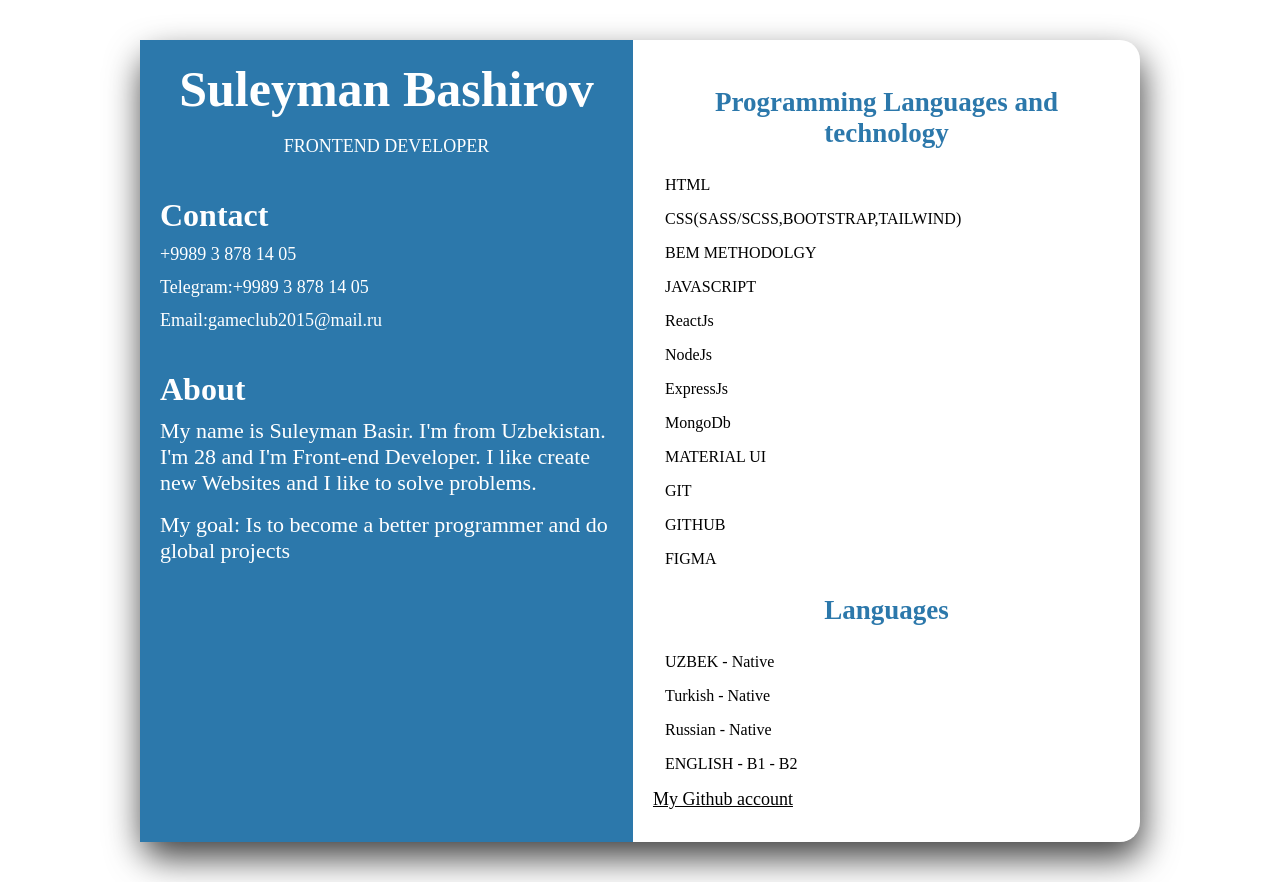
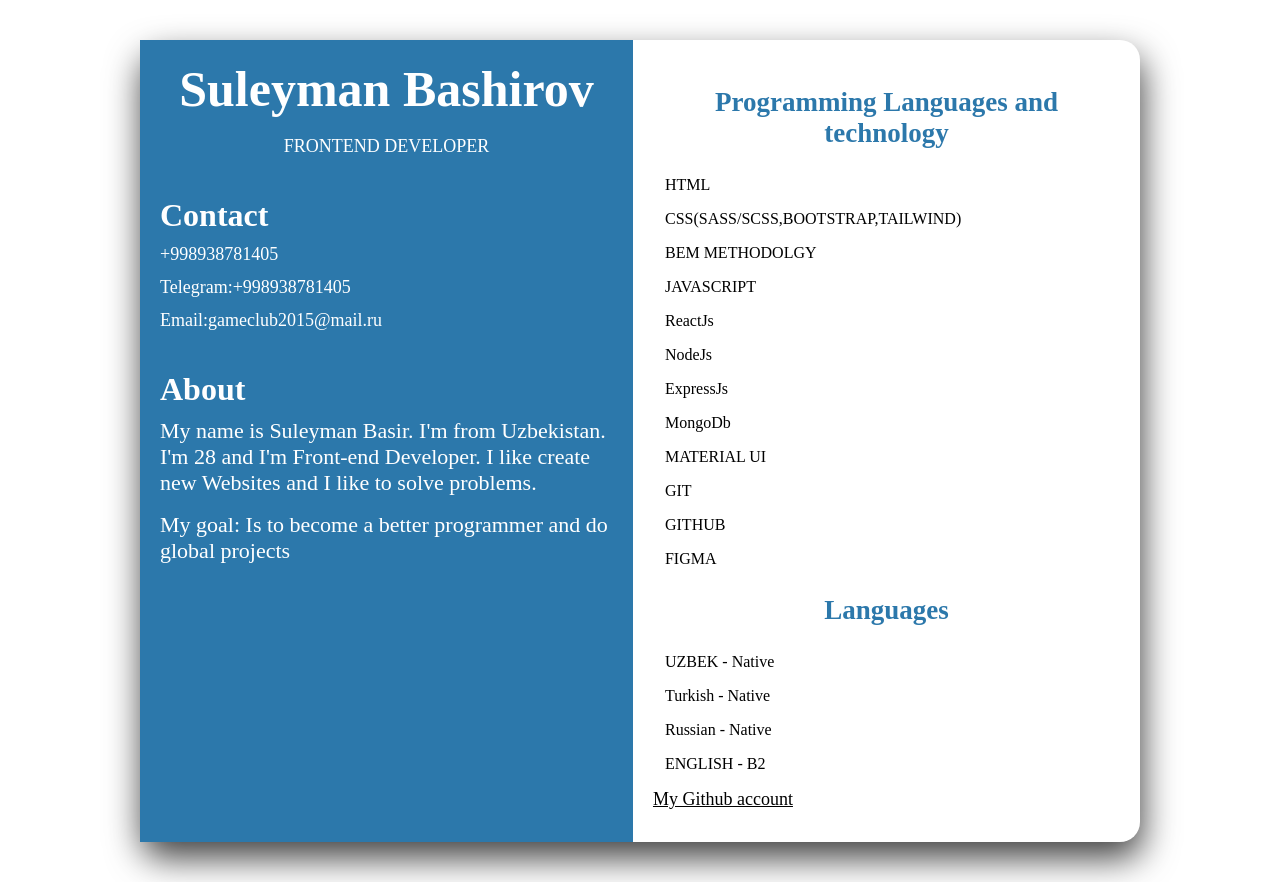
Before and after one commit to Pollux571/rsschool-cv, a plain HTML site: page index.html in a window 1280 px wide. Drawn offline with Linux system fonts and the light colour scheme.

Commit message:
updated html file

```diff
--- a/index.html
+++ b/index.html
@@ -2,10 +2,10 @@
 <html lang="en">
   <head>
     <meta charset="UTF-8" />
-    <meta http-equiv="X-UA-Compatible" content="IE=edge"/>
-    <meta name="viewport" content="width=device-width, initial-scale=1.0"/>
+    <meta http-equiv="X-UA-Compatible" content="IE=edge" />
+    <meta name="viewport" content="width=device-width, initial-scale=1.0" />
     <title>Document</title>
-    <link rel="stylesheet" href="./style.css"/>
+    <link rel="stylesheet" href="./style.css" />
   </head>
   <body>
     <div class="cv">
@@ -14,9 +14,9 @@
         <p class="cv-left__profession">FRONTEND DEVELOPER</p>
         <div class="contact">
           <h3 class="cv-left__title-contact">Contact</h3>
-          <a class="contact__link" href="tel:998938781405">+9989 3 878 14 05</a>
+          <a class="contact__link" href="tel:998938781405">+998938781405</a>
           <a class="contact__link" target="blank" href="https://t.me/Ummah5771">
-            Telegram:+9989 3 878 14 05
+            Telegram:+998938781405
           </a>
           <a class="contact__link" target="blank" href="gameclub2015@mail.ru">
             Email:gameclub2015@mail.ru
@@ -41,10 +41,10 @@
           <li class="cv-right__item">
             <p class="cv-right__text">CSS(SASS/SCSS,BOOTSTRAP,TAILWIND)</p>
           </li>
-           <li class="cv-right__item">
+          <li class="cv-right__item">
             <p class="cv-right__text">BEM METHODOLGY</p>
           </li>
-           <li class="cv-right__item">
+          <li class="cv-right__item">
             <p class="cv-right__text">JAVASCRIPT</p>
           </li>
           <li class="cv-right__item">
@@ -84,10 +84,10 @@
             <p class="cv-right__text">Russian - Native</p>
           </li>
           <li class="cv-right__item">
-            <p class="cv-right__text">ENGLISH - B1 - B2</p>
+            <p class="cv-right__text">ENGLISH - B2</p>
           </li>
         </ul>
-         <a class="cv-right__link" href="https://github.com/Pollux571">
+        <a class="cv-right__link" href="https://github.com/Pollux571">
           My Github account
         </a>
       </div>
```
